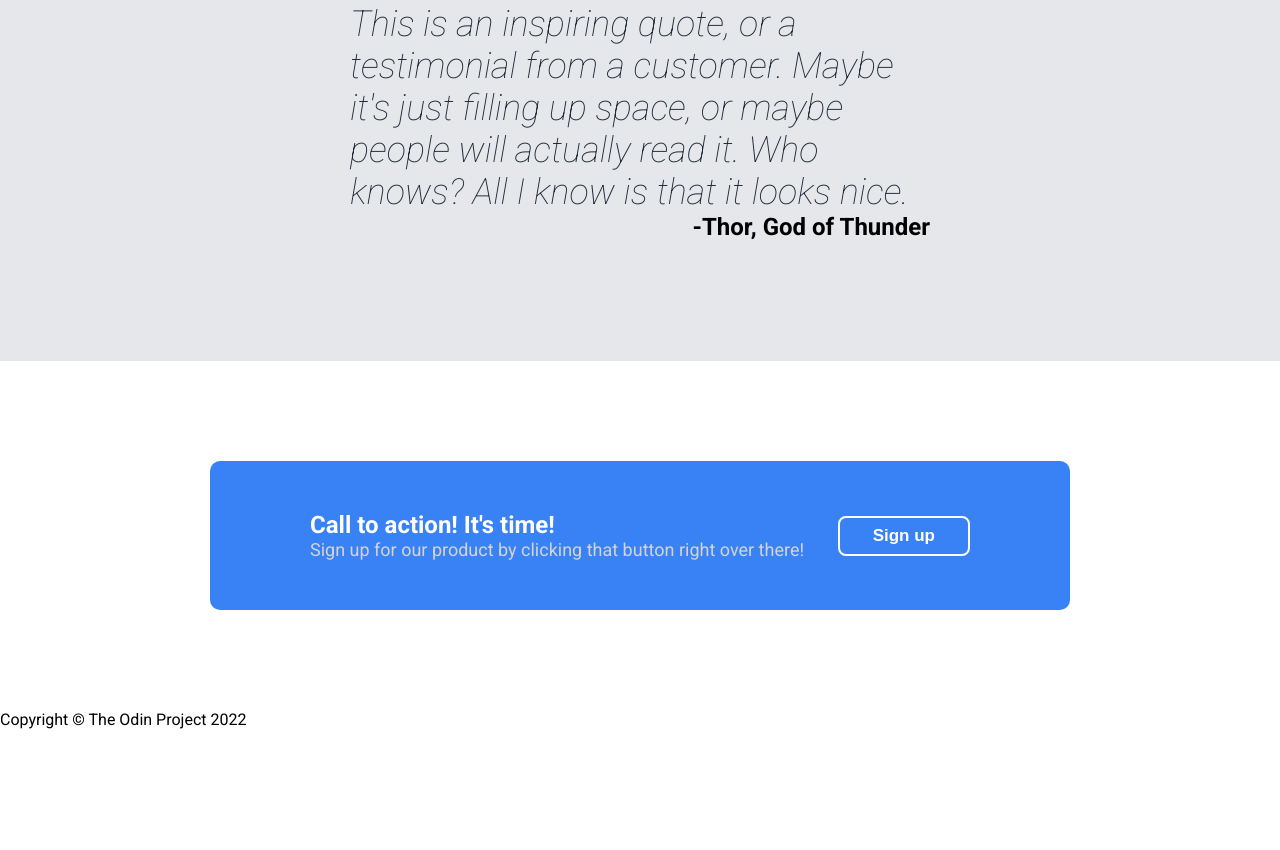
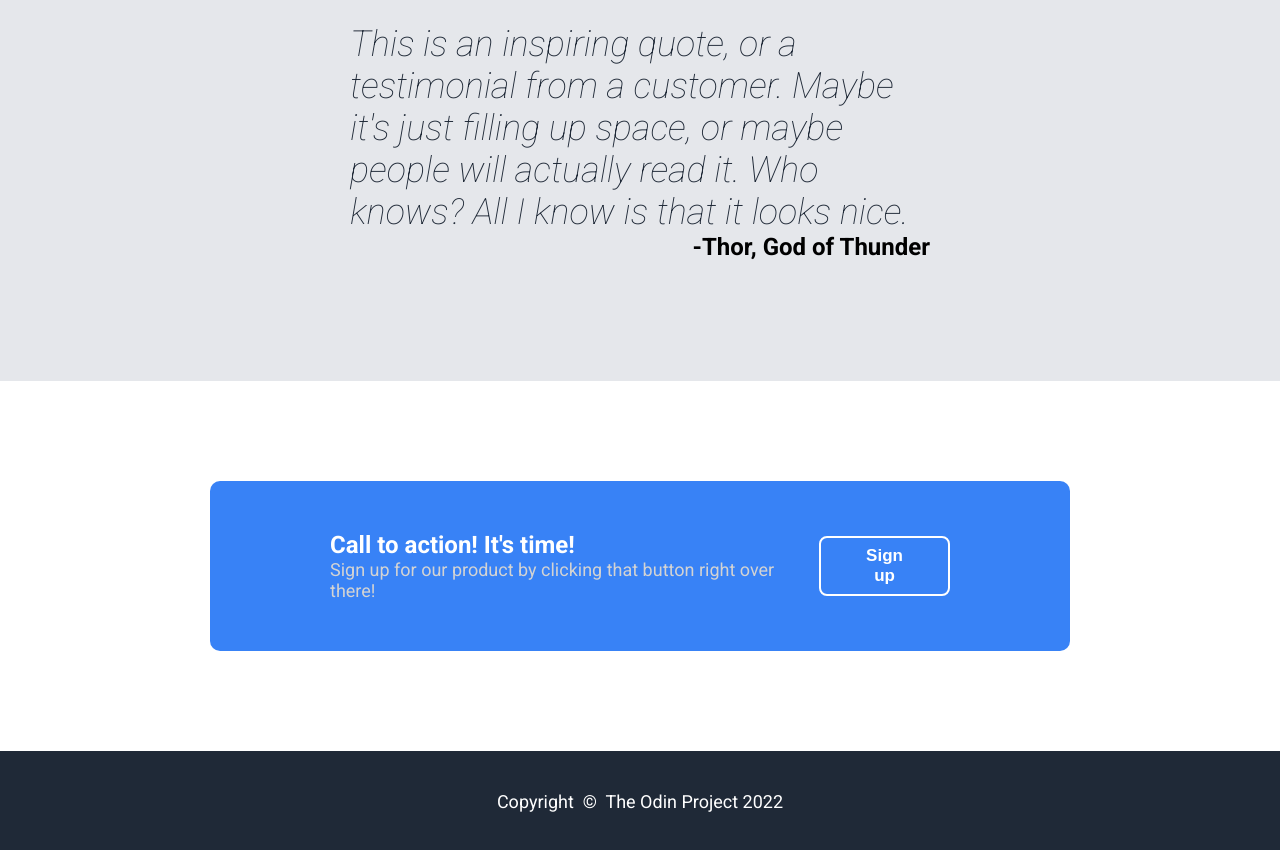
Before and after one commit to yulopadua/landing-page, a plain HTML site: page index.html in a window 1280 px wide. Shown: the part 1126-1976 px from the top of the page. Before the commit the page ends 1855 px from the top, so only its background shows below. Drawn offline with Linux system fonts and the light colour scheme.

Commit message:
Add style for footer section

```diff
--- a/index.html
+++ b/index.html
@@ -70,7 +70,7 @@
     </section>
 
     <footer>
-        <p>Copyright &copy; The Odin Project 2022</p>
+        <p>Copyright &nbsp;&copy;&nbsp; The Odin Project 2022</p>
     </footer>
 </body>
 </html>
--- a/style.css
+++ b/style.css
@@ -34,6 +34,16 @@ header {
     display: flex;
     justify-content: space-between;
     padding: 18px 210px;
+}
+
+footer {
+    background-color: #1f2937;
+    display: flex;
+    justify-content: center;
+    align-items: center;
+    padding: 40px 0;
+    font-size: large;
+    color: white;
 }
 
 .button-one {
@@ -108,7 +118,7 @@ header {
     font-weight: bold;
     display: flex;
     justify-content: center;
-    padding: 40px 0;
+    padding: 50px 0;
 }
 
 .card {
@@ -169,7 +179,7 @@ header {
     display: flex;
     justify-content: space-between;
     align-items: center;
-    padding: 50px 100px;
+    padding: 50px 120px;
     background-color: #3882f6;
     border-radius: 10px;
 }
```
